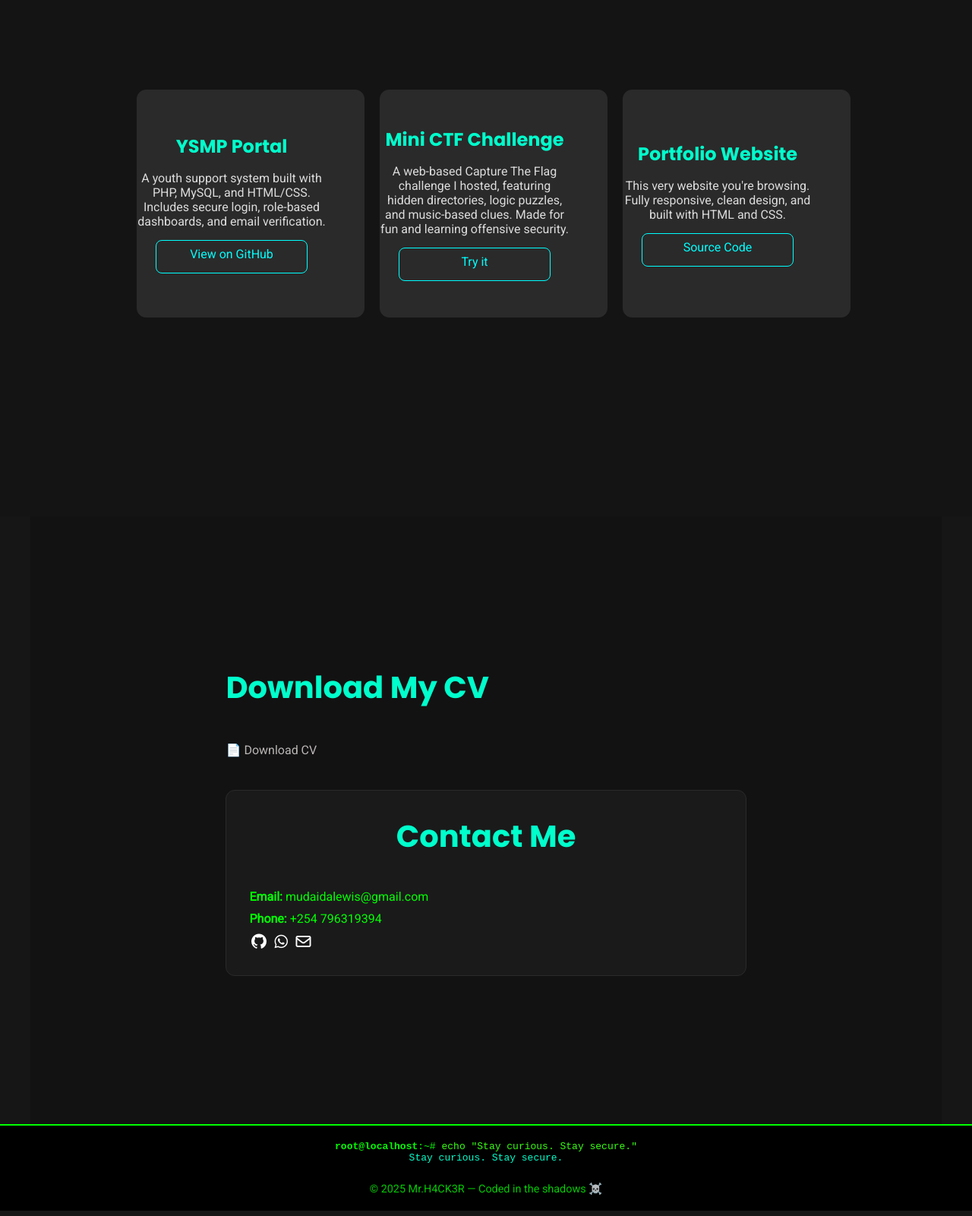
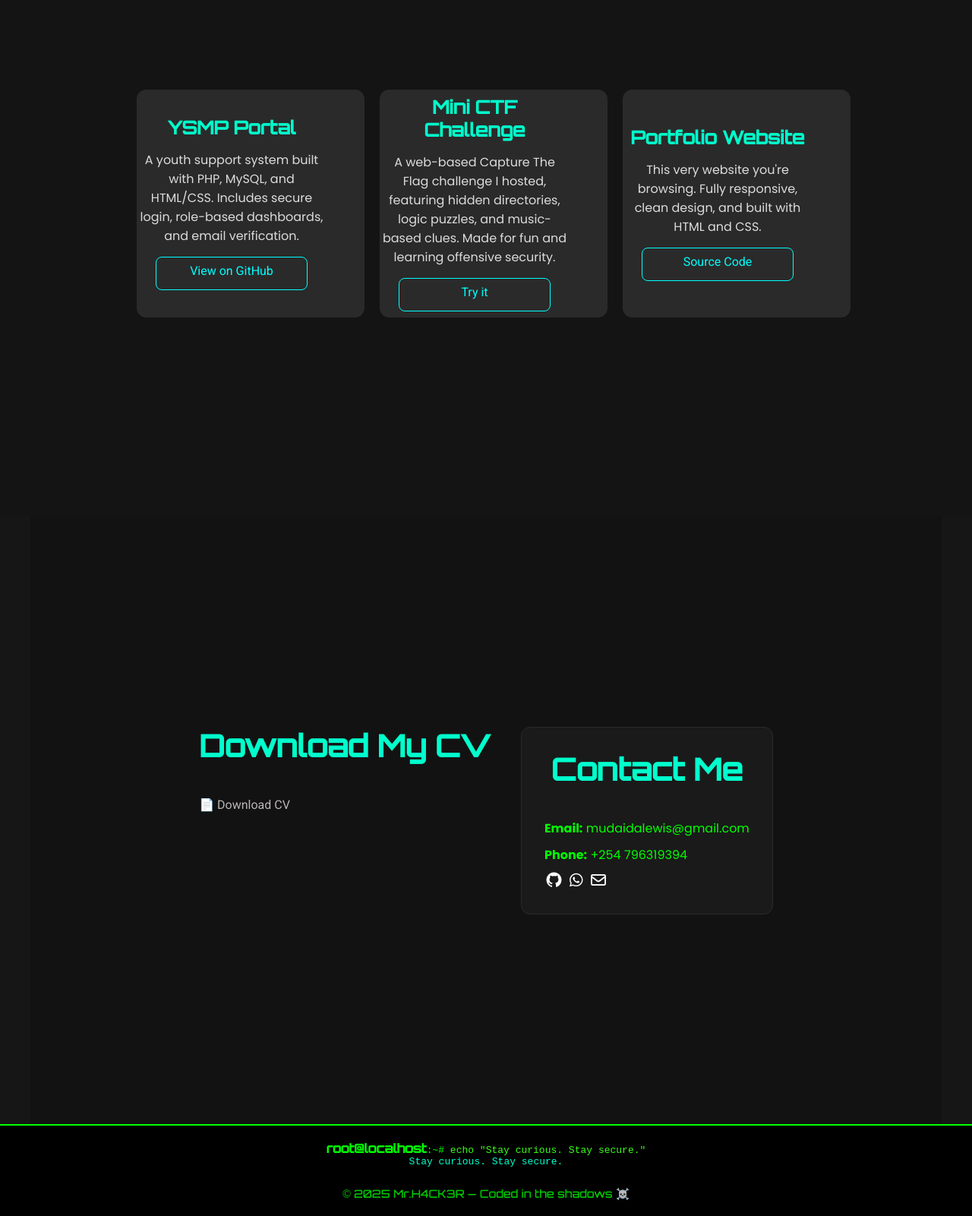
Before and after one commit to Lewis-Jade/Portfolio, a plain HTML site: page index.html in a window 1280 px wide. Shown: the part 2580-4181 px from the top of the page at 76% size. Drawn offline with Linux system fonts and the light colour scheme.

Commit message:
final sink

```diff
--- a/styles.css
+++ b/styles.css
@@ -285,8 +285,9 @@ h4 {
   top: 40px;
   left: 150px;
   font-size: 20px;
-  font-family: 'Poppins', sans-serif;
+  font-family: 'Orbitron', sans-serif;
   color: #fff;
+   color: #00ff99;
 }
 
 .lang {
@@ -401,6 +402,7 @@ projects {
   text-align: center;
   color: #00ff99;
   position: absolute;
+   font-family: 'Orbitron', sans-serif;
   top: 20px;
 }
 
@@ -435,6 +437,7 @@ projects {
   font-size: 1.5rem;
   color: #00ffcc;
   margin-bottom: 15px;
+   font-family: 'Orbitron', sans-serif;
 }
 
 
@@ -442,6 +445,7 @@ projects {
   font-size: 1rem;
   color: #dcdcdc;
   margin-bottom: 15px;
+   font-family: 'Poppins', sans-serif;
 }
 
 
@@ -478,6 +482,7 @@ projects {
   font-size: 2.5rem;
   color: #00ffcc;
   margin-bottom: 40px;
+   font-family: 'Orbitron', sans-serif;
 }
 
 .contact-container {
@@ -526,40 +531,18 @@ projects {
 .contact-details p {
   margin: 10px 0;
   font-size: 1rem;
+   font-family: 'Poppins', sans-serif;
 }
 
 .contact-details a {
   color: #00ffcc;
   text-decoration: none;
+   font-family: 'Poppins', sans-serif;
 }
 
 .contact-details a:hover {
   text-decoration: underline;
 }
-
-
-
-
-
-
-
-
-
-
-
-
-
-
-
-
-
-
-
-
-
-
-
-
 
 
 
@@ -571,11 +554,13 @@ projects {
   padding: 20px;
   text-align: center;
   border-top: 2px solid #0f0;
+   font-family: 'Orbitron', sans-serif;
 }
 
 .hacker-footer .prompt {
   color: #0f0;
   font-weight: bold;
+   font-family: 'Orbitron', sans-serif;
 }
 
 .hacker-footer .command {
@@ -591,4 +576,5 @@ projects {
   color: #0f0;
   font-size: 0.9em;
   opacity: 0.8;
+   font-family: 'Orbitron', sans-serif;
 }
```
